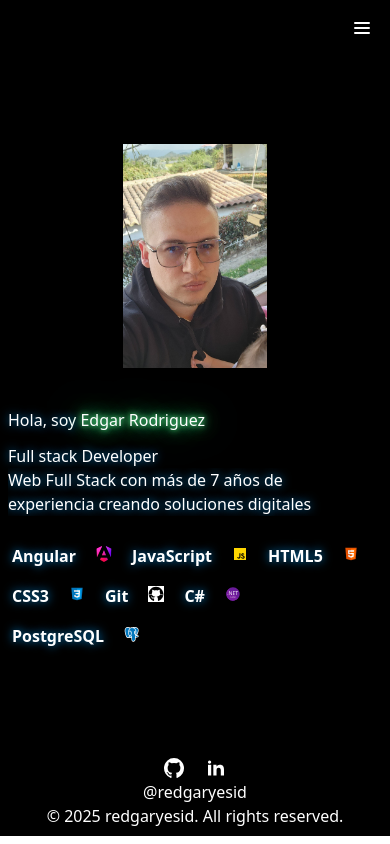
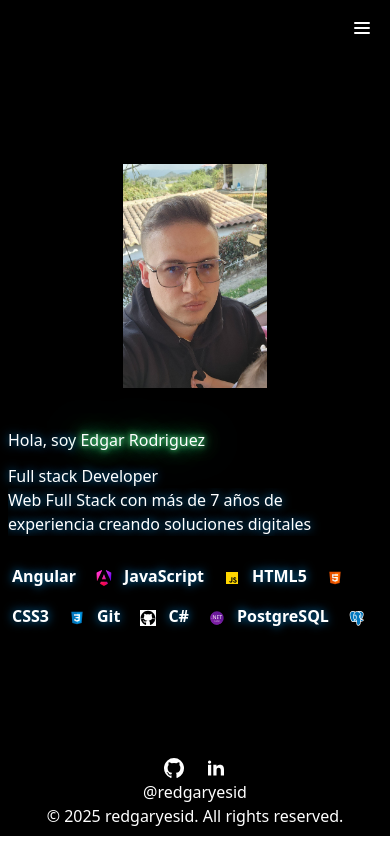
Before and after one commit to redgaryesid/redgaryesid.github.io, an Angular app: page / in a window 390 px wide. Built offline with nearby package versions, Linux system fonts and the light colour scheme.

Commit message:
Arreglo de iconos del home

```diff
--- a/src/app/home/page/home.html
+++ b/src/app/home/page/home.html
@@ -7,7 +7,7 @@
             @for (skill of skills; track $index) {
                 <div>
                     <span class="inline-block bg-accent text-accent-text rounded-full px-3 py-1 md:text-sm font-semibold mr-2 mb-2 glow-text">{{skill.name}}</span>
-                    <img src="{{skill.icon}}" alt="{{skill.name}}" class="inline-block w-4 h-4 md:w-6 md:h-6 mr-2 mb-2">
+                    <img src="{{skill.icon}}" alt="{{skill.name}}" class="inline-block w-4 h-4 md:w-6 md:h-6 md:mr-2 md:mb-2">
                 </div>
             }
         </div>
```
